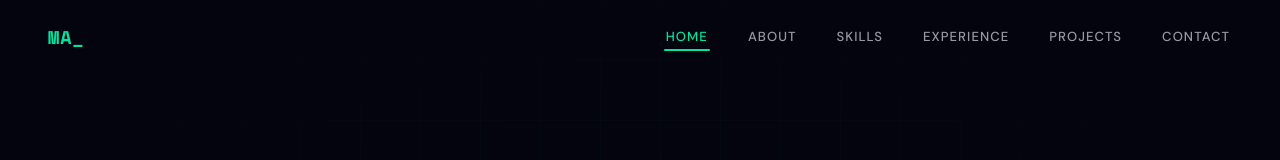
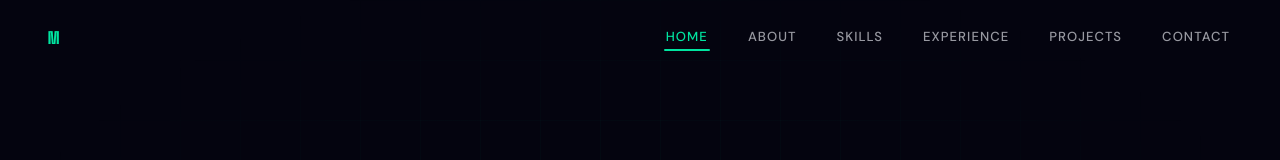
Before and after one commit to madi6116/Portfolio, a React (Vite) app: page / in a window 1280 px wide. Shown: the top 160 px of the page. Built offline with nearby package versions, Linux system fonts and the light colour scheme.

Commit message:
update kogo

```diff
--- a/src/App.jsx
+++ b/src/App.jsx
@@ -418,7 +418,7 @@ export default function App() {
             onClick={() => scrollTo("home")}
             style={{ fontFamily: "'Space Mono', monospace", fontSize: "1.15rem", fontWeight: 700, color: "#00e5a0", cursor: "pointer", letterSpacing: "0.05em" }}
           >
-            MA_
+            M
           </div>
 
           {/* Desktop links */}
```
Also changed, not shown: public/favicon.svg.
